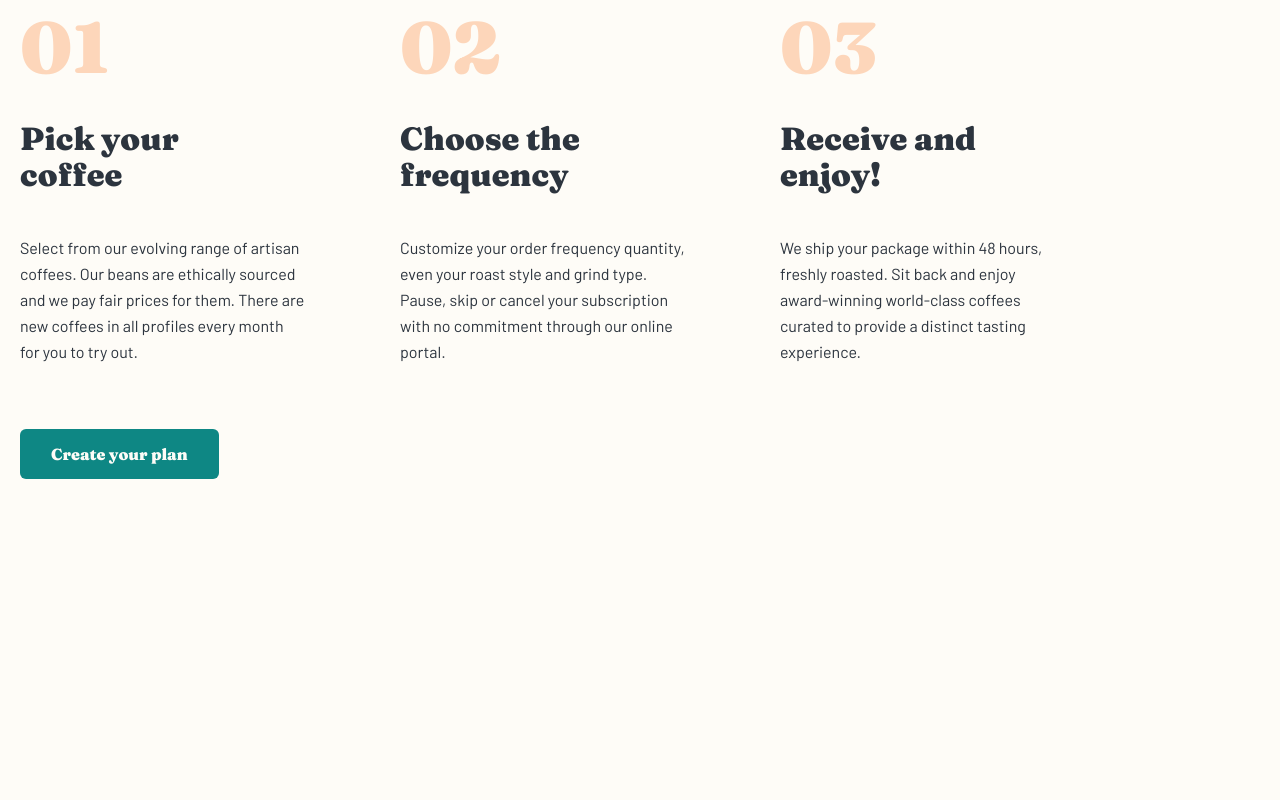
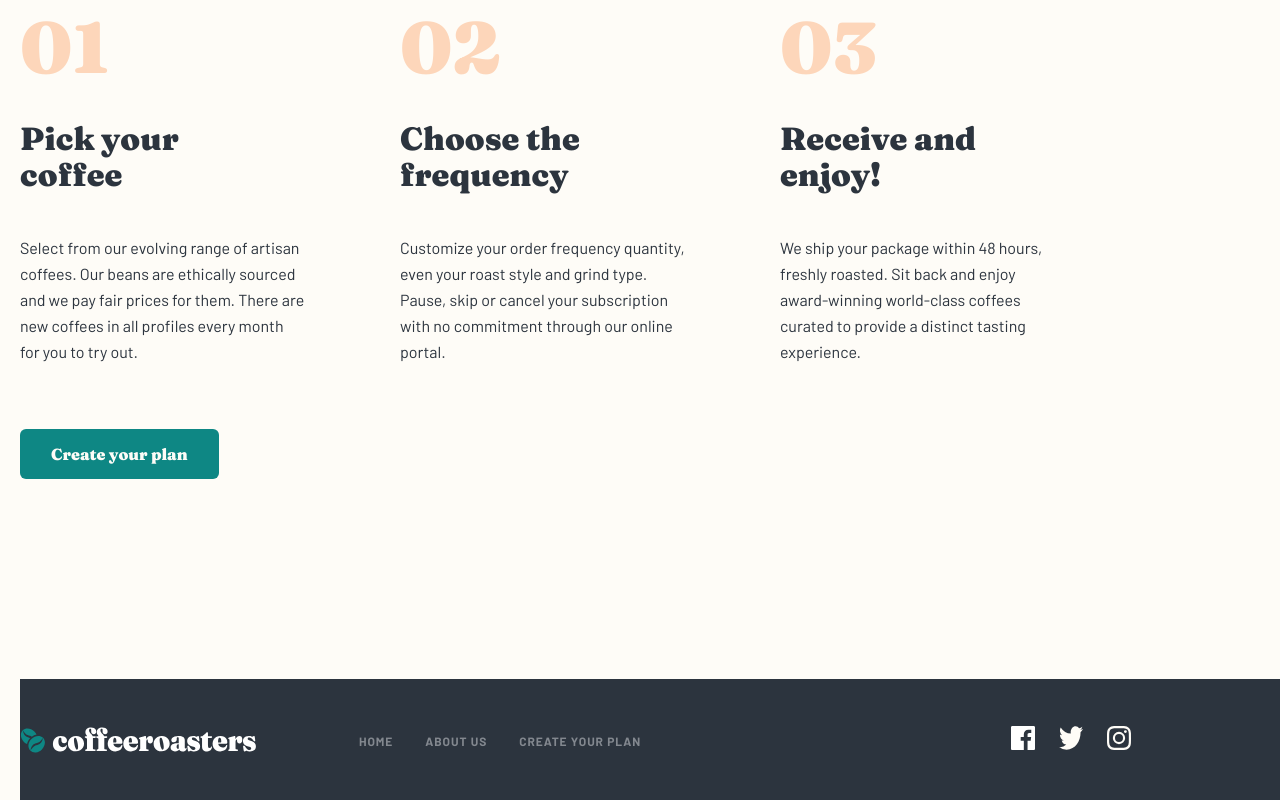
Before and after one commit to zaha1223/Coffee-Roaster, a plain HTML site: page index.html in a window 1280 px wide. Shown: the part 2688-3488 px from the top of the page. Before the commit the page ends 3367 px from the top, so only its background shows below. Drawn offline with Linux system fonts and the light colour scheme.

Commit message:
add site footer

```diff
--- a/index.html
+++ b/index.html
@@ -207,6 +207,57 @@
         </div>
       </section>
     </main>
+    <footer class="site-footer">
+      <div class="container">
+        <div class="footer-content">
+          <img
+            class="footer-content__img"
+            src="./imgs/coffee-logo-white.svg"
+            alt="site-logo-white"
+          />
+          <ul class="footer-content__list pages">
+            <li class="pages__item">
+              <a href="./index.html" class="pages__link">HOME</a>
+            </li>
+            <li class="pages__item">
+              <a href="./index.html" class="pages__link">ABOUT US</a>
+            </li>
+            <li class="pages__item">
+              <a href="./index.html" class="pages__link">Create your plan</a>
+            </li>
+          </ul>
+          <ul class="socials">
+            <li class="socials__item">
+              <a href="#" class="socials__link">
+                <img
+                  class="socials__img"
+                  src="./imgs/facebook.svg"
+                  alt="site-facebook-page"
+                />
+              </a>
+            </li>
+            <li class="socials__item">
+              <a href="#" class="socials__link">
+                <img
+                  class="socials__img"
+                  src="./imgs/twitter.svg"
+                  alt="site-twitter-page"
+                />
+              </a>
+            </li>
+            <li class="socials__item">
+              <a href="#" class="socials__link">
+                <img
+                  class="socials__img"
+                  src="./imgs/instagram.svg"
+                  alt="site-instagram-page"
+                />
+              </a>
+            </li>
+          </ul>
+        </div>
+      </div>
+    </footer>
     <script src="./main.js"></script>
   </body>
 </html>
--- a/scss/block/_block.scss
+++ b/scss/block/_block.scss
@@ -3,3 +3,4 @@
 @import "collection";
 @import "choose";
 @import "works";
+@import "footer";
--- /dev/null
+++ b/scss/block/_footer.scss
@@ -0,0 +1,77 @@
+.footer-content {
+  @include flex;
+  vertical-align: middle;
+  background-color: $darkgreyblue;
+  padding: 47px 0;
+}
+.footer-content__img {
+  max-width: 236px;
+}
+.footer-content__img:hover {
+  opacity: 0.5;
+}
+.pages {
+  max-width: 283px;
+  @include flex;
+  margin-left: 103px;
+}
+.pages__item:not(:last-child) {
+  margin-right: 32px;
+}
+.pages__link {
+  font-family: "Barlow";
+  font-weight: 700;
+  font-size: 12px;
+  line-height: 15px;
+  letter-spacing: 0.923077px;
+  text-transform: uppercase;
+  color: $grey;
+}
+.pages__link:hover {
+  color: $lightcream;
+}
+.socials {
+  @include flex;
+  margin-left: 370px;
+}
+.socials__item:not(:last-child) {
+  margin-right: 24px;
+}
+.socials__link:hover {
+  opacity: 0.5;
+}
+.socials__img {
+  width: 24px;
+  height: 24px;
+}
+@media screen and (max-width: 1111px) {
+  .footer-content {
+    display: flex;
+    flex-direction: column;
+    margin: 0 auto;
+  }
+  .footer-content__img {
+    margin-bottom: 34px;
+  }
+  .pages {
+    margin-left: 0;
+    margin-bottom: 65px;
+  }
+  .socials {
+    margin-left: 0;
+  }
+}
+
+@media screen and (max-width: 368px) {
+  .pages {
+    display: flex;
+    flex-direction: column;
+    margin-bottom: 48px;
+  }
+  .pages__item {
+    margin-bottom: 24px;
+  }
+  .pages__item:not(:last-child) {
+    margin-right: 0;
+  }
+}
--- a/scss/block/_works.scss
+++ b/scss/block/_works.scss
@@ -148,3 +148,8 @@
     margin-left: 211px;
   }
 }
+@media screen and (max-width: 368px) {
+  .works__link {
+    margin: 79px auto 120px 81px;
+  }
+}
```
Also changed, not shown: css/main.css, 1 other file.
